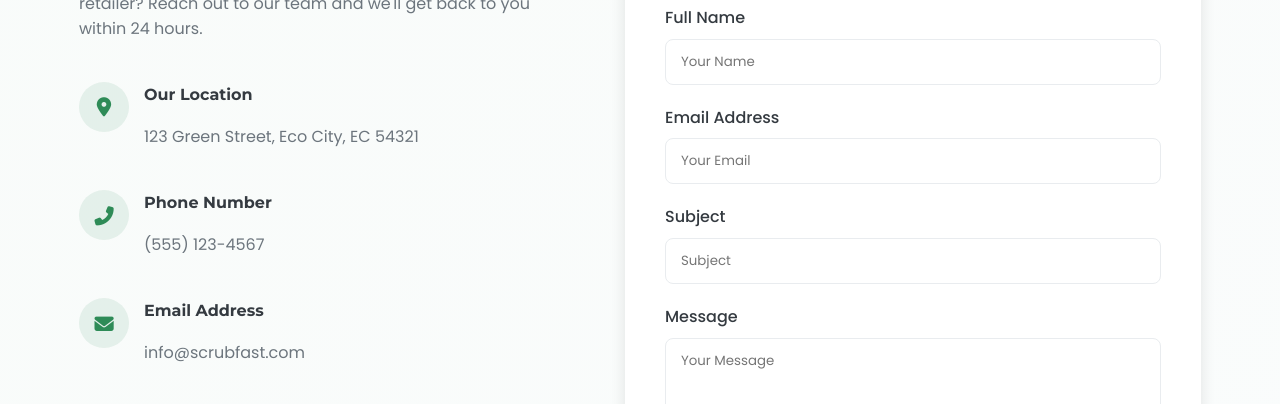
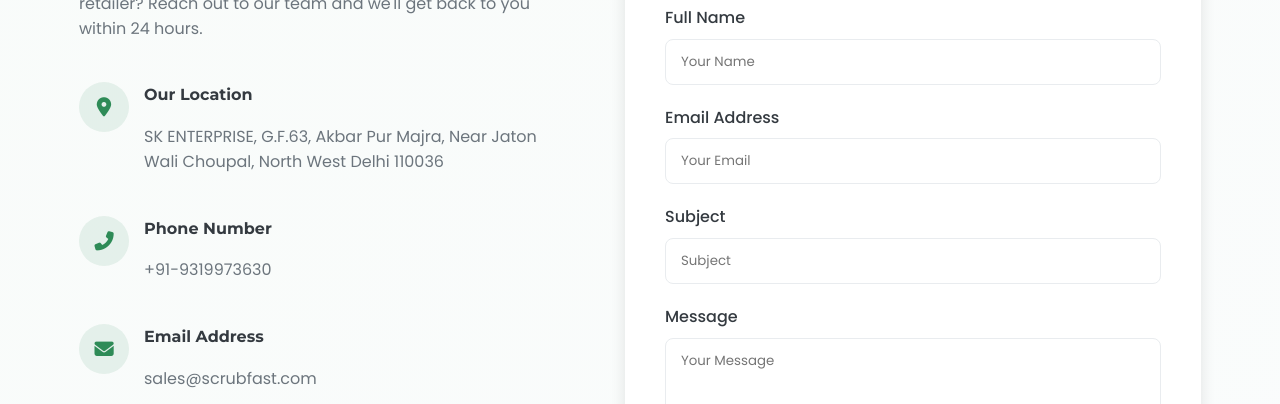
Before and after one commit to neuralsyntaxx/scrubfast.com, a plain HTML site: page index.html in a window 1280 px wide. Shown: the part 3380-3784 px from the top of the page. Drawn offline with Linux system fonts and the light colour scheme.

Commit message:
address change

```diff
--- a/index.html
+++ b/index.html
@@ -859,7 +859,7 @@
                             </div>
                             <div>
                                 <h4>Our Location</h4>
-                                <p>123 Green Street, Eco City, EC 54321</p>
+                                <p>SK ENTERPRISE, G.F.63, Akbar Pur Majra, Near Jaton Wali Choupal, North West Delhi 110036</p>
                             </div>
                         </div>
 
@@ -869,7 +869,7 @@
                             </div>
                             <div>
                                 <h4>Phone Number</h4>
-                                <p>(555) 123-4567</p>
+                                <p>+91-9319973630</p>
                             </div>
                         </div>
 
@@ -879,7 +879,7 @@
                             </div>
                             <div>
                                 <h4>Email Address</h4>
-                                <p>info@scrubfast.com</p>
+                                <p>sales@scrubfast.com</p>
                             </div>
                         </div>
                     </div>
```
